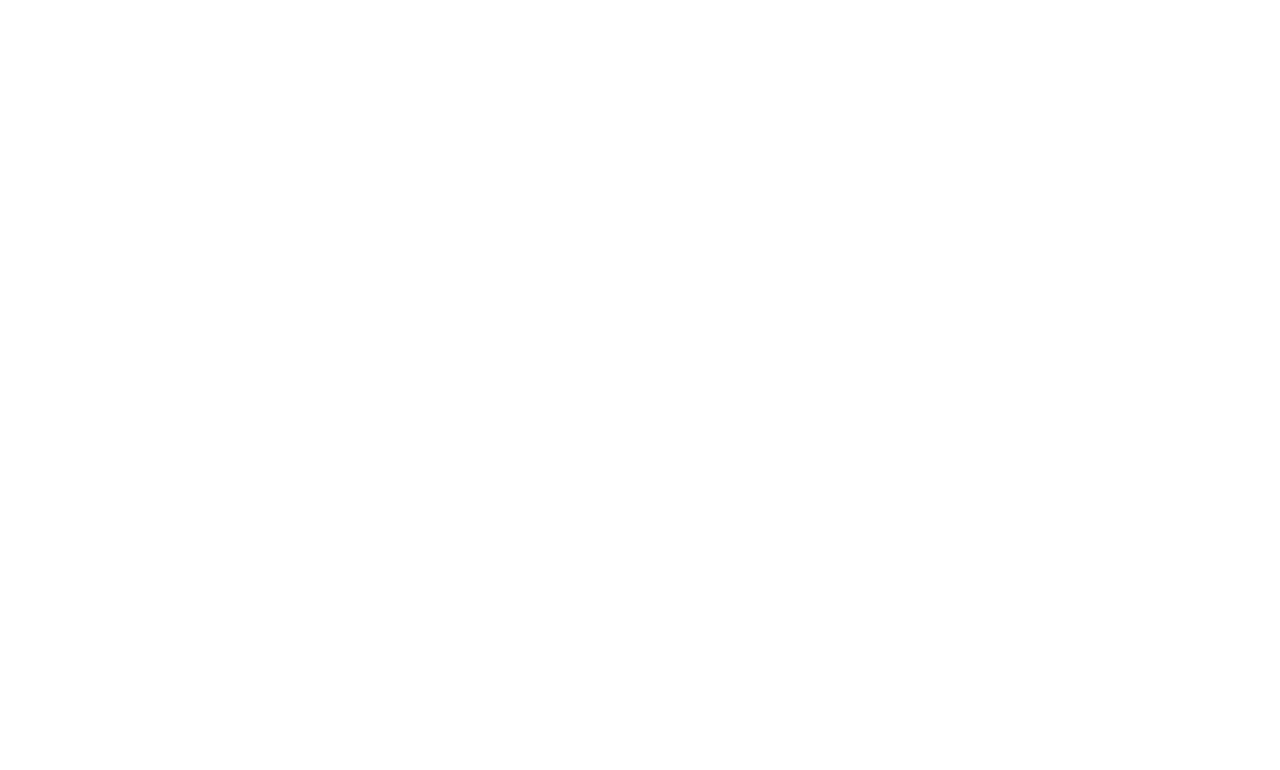
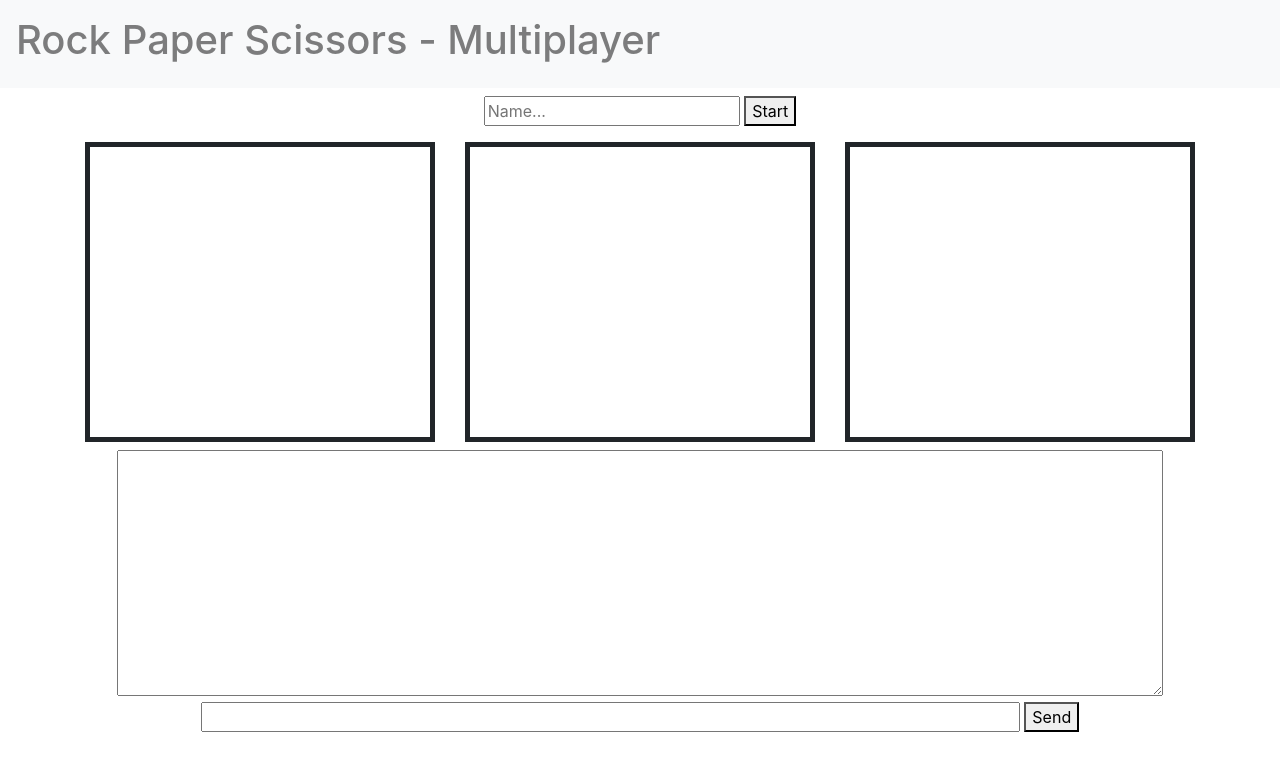
Before and after one commit to jphillips37/RPS-Multiplayer, a plain HTML site: page index.html in a window 1280 px wide. Drawn offline with nearby package versions, Linux system fonts and the light colour scheme.

Commit message:
got html layout done.

```diff
--- a/assets/css/sytle.css
+++ b/assets/css/sytle.css
@@ -0,0 +1,8 @@
+.rps-box {
+    display: block;
+    margin-left: auto;
+    margin-right: auto;
+    height: 300px;
+    border-style: solid;
+    border-width: 5px;
+}
--- a/index.html
+++ b/index.html
@@ -14,7 +14,50 @@
 
 </head>
 <body>
+    <nav class="navbar navbar-light bg-light mb-2">
+        <span class="navbar-text">
+            <h1>Rock Paper Scissors - Multiplayer</h1>
+        </span>
+    </nav>
 
+    <div class="container text-center">
+        <div class="row">
+            <div class="col text-center">
+                <div class="mb-2 text-center">
+                    <input type="text" id="userName" placeholder="Name...">
+                    <button type="submit" class="mb-2">Start</button>
+                </div>
+            </div>
+        </div>
+        <div class="row mb-2">
+            <div class="col">
+                <div class="rps-box" id="player-1">
+
+                </div>
+            </div>
+            <div class="col">
+                <div class="rps-box" id="game-play">
+
+                </div>
+            </div>
+            <div class="col">
+                <div class="rps-box" id="player-2">
+
+                </div>
+            </div>
+        </div>
+        <div class="row">
+            <div class="col">
+                <textarea rows="10" cols="100"></textarea>
+            </div>
+        </div>
+        <div class="row">
+            <div class="col">
+                <input type="text" size="75">
+                <button type="button" id="message-btn">Send</button>
+            </div>
+        </div>
+    </div>
 </body>
 <script src="assets/javascript/app.js"></script>
 </html>
```
